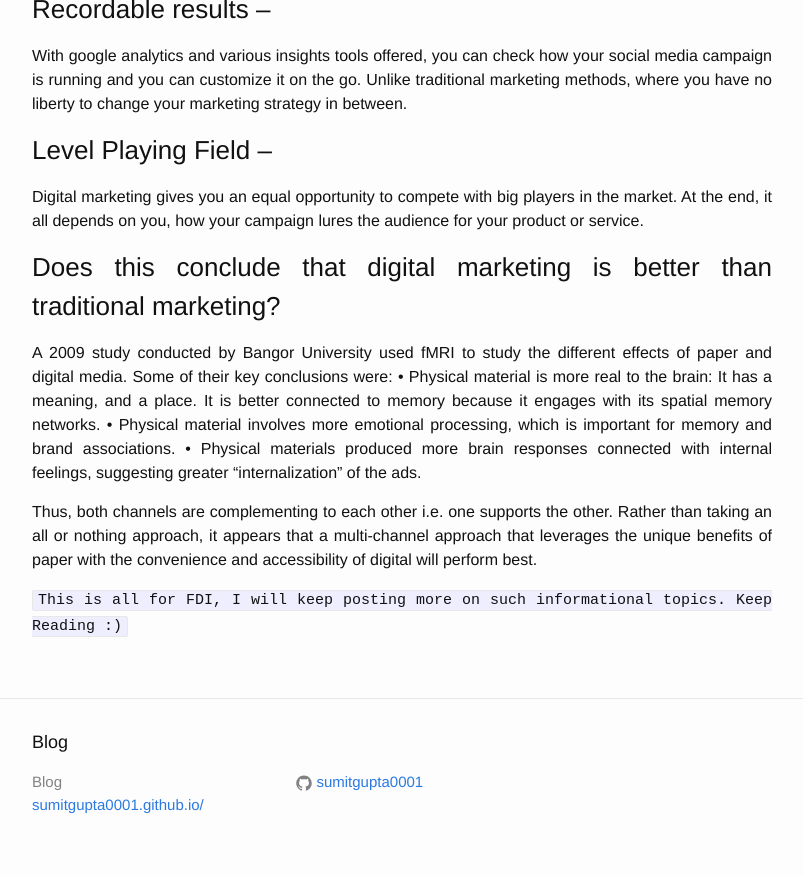
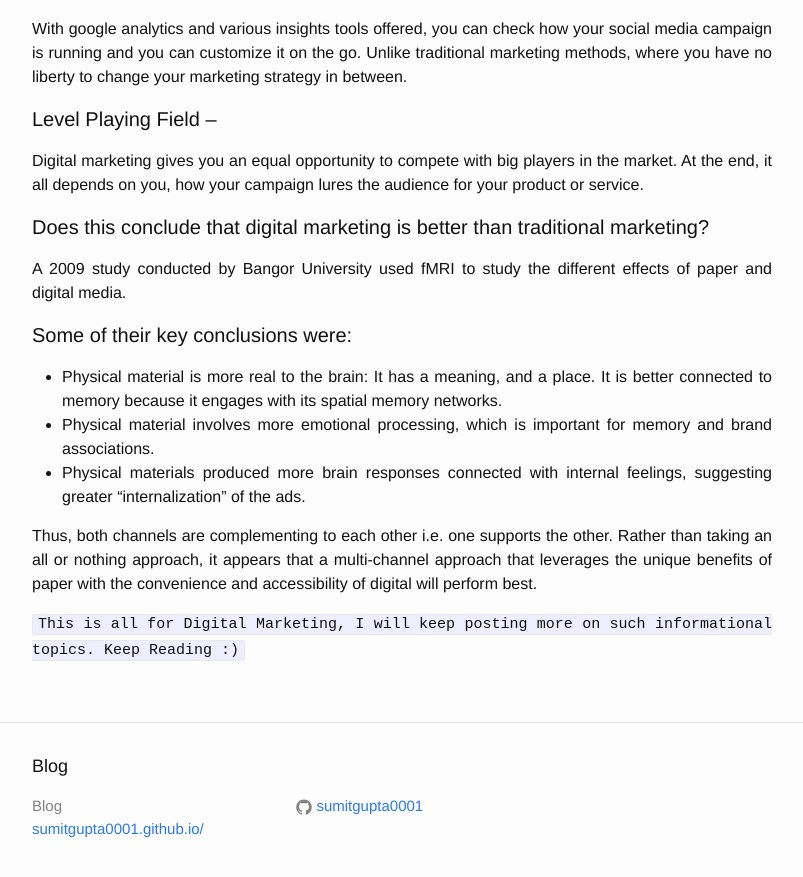
Before and after one commit to sumitgupta0001/sumitgupta.github.io, a Jekyll site: the page built from _posts/2018-09-30-Digital_Vs_Traditional_Marketing.md, in a window 1280 px wide and 900 px high, scrolled down 1481 px. Shown: the top 877 px of the window, without its empty margins (238-1041 px from the left). Built offline with Jekyll 4.4.1, drawn with Linux system fonts in a browser that asks for light colours.

Commit message:
update 1

```diff
--- a/_posts/2018-09-30-Digital_Vs_Traditional_Marketing.md
+++ b/_posts/2018-09-30-Digital_Vs_Traditional_Marketing.md
@@ -36,20 +36,23 @@ div {
 
 <p align="justify">Digital marketing. Just another one of those new, fancy buzzwords you should use to sound smart in meetings or is it the real deal? The worldwide spending on digital marketing is increasing at a rate of 40-45%, approaching $100 billion. So, it’s not just another buzz word.</p>
 <p align="justify">But wait, what makes digital marketing so unique –</p>
-<p align="justify"><h3>Effective Audience targeting –</h3>If you are selling a niche product in a developing country, then it doesn’t make sense to target the lower- or middle-class segment, rather just focus on upper class segment. Social marketing via Facebook or LinkedIn gives you such option to advertise in that effective zone.</p>
-<p align="justify"><h3>Digital marketing is cost-efficient -</h3>Though some invest on paid ads online; however, the cost is still cheaper compared to traditional marketing.</p>
-<p align="justify"><h3>Recordable results –</h3>With google analytics and various insights tools offered, you can check how your social media campaign is running and you can customize it on the go. Unlike traditional marketing methods, where you have no liberty to change your marketing strategy in between.</p>
-<p align="justify"><h3>Level Playing Field –</h3>Digital marketing gives you an equal opportunity to compete with big players in the market. At the end, it all depends on you, how your campaign lures the audience for your product or service.</p>
-<h3>Does this conclude that digital marketing is better than traditional marketing?</h3>
+<p align="justify"><h4>Effective Audience targeting –</h4>If you are selling a niche product in a developing country, then it doesn’t make sense to target the lower- or middle-class segment, rather just focus on upper class segment. Social marketing via Facebook or LinkedIn gives you such option to advertise in that effective zone.</p>
+<p align="justify"><h4>Digital marketing is cost-efficient -</h4>Though some invest on paid ads online; however, the cost is still cheaper compared to traditional marketing.</p>
+<p align="justify"><h4>Recordable results –</h4>With google analytics and various insights tools offered, you can check how your social media campaign is running and you can customize it on the go. Unlike traditional marketing methods, where you have no liberty to change your marketing strategy in between.</p>
+<p align="justify"><h4>Level Playing Field –</h4>Digital marketing gives you an equal opportunity to compete with big players in the market. At the end, it all depends on you, how your campaign lures the audience for your product or service.</p>
+<h4>Does this conclude that digital marketing is better than traditional marketing?</h4>
 <p align="justify">A 2009 study conducted by Bangor University used fMRI to study the different effects of paper and digital media.
-Some of their key conclusions were:
-• Physical material is more real to the brain: It has a meaning, and a place. It is better connected to memory because it engages with its spatial memory networks.
-• Physical material involves more emotional processing, which is important for memory and brand associations.
-• Physical materials produced more brain responses connected with internal feelings, suggesting greater “internalization” of the ads.</p>
+<h4>Some of their key conclusions were:</h4>
+<ul style="list-style-type:disc;">
+<li>Physical material is more real to the brain: It has a meaning, and a place. It is better connected to memory because it engages with its spatial memory networks.</li>
+<li>Physical material involves more emotional processing, which is important for memory and brand associations.</li>
+<li>Physical materials produced more brain responses connected with internal feelings, suggesting greater “internalization” of the ads.</li>
+</ul>
+</p>
 <p align="justify">Thus, both channels are complementing to each other i.e. one supports the other. Rather than taking an all or nothing approach, it appears that a multi-channel approach that leverages the unique benefits of paper with the convenience and accessibility of digital will perform best.</p>
 
 
-<code>This is all for FDI, I will keep posting more on such informational topics. Keep Reading :)</code>
+<code>This is all for Digital Marketing, I will keep posting more on such informational topics. Keep Reading :)</code>
 
 </body>
 </html>
```
